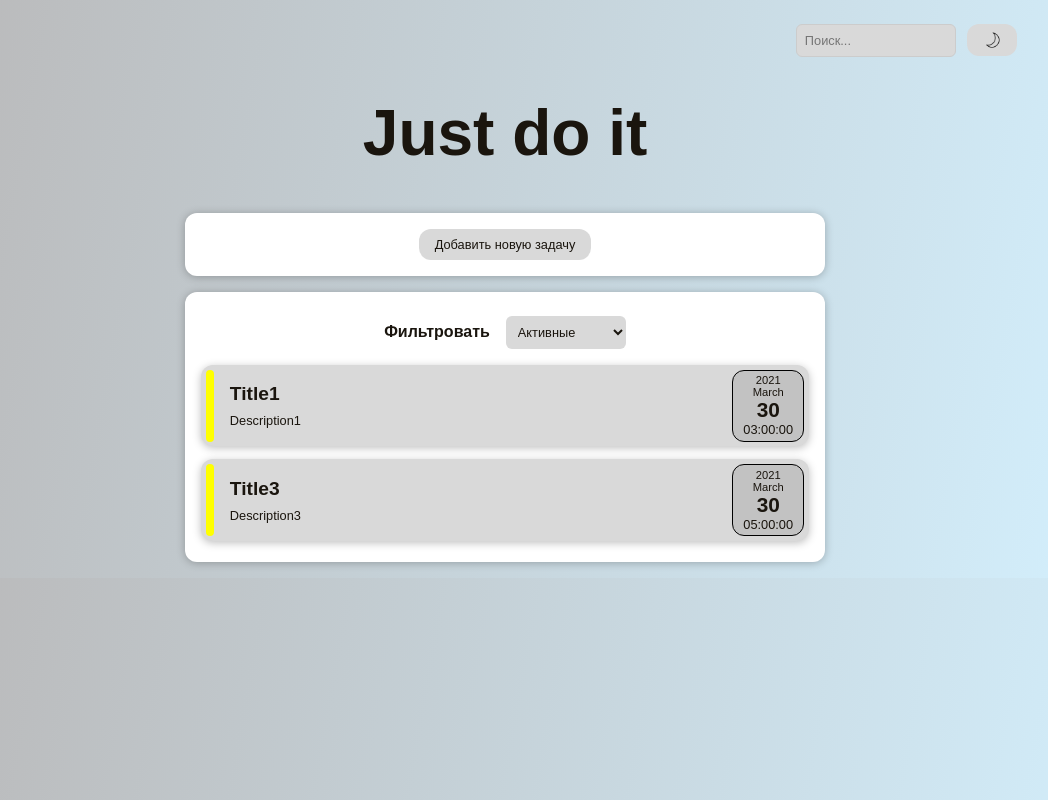
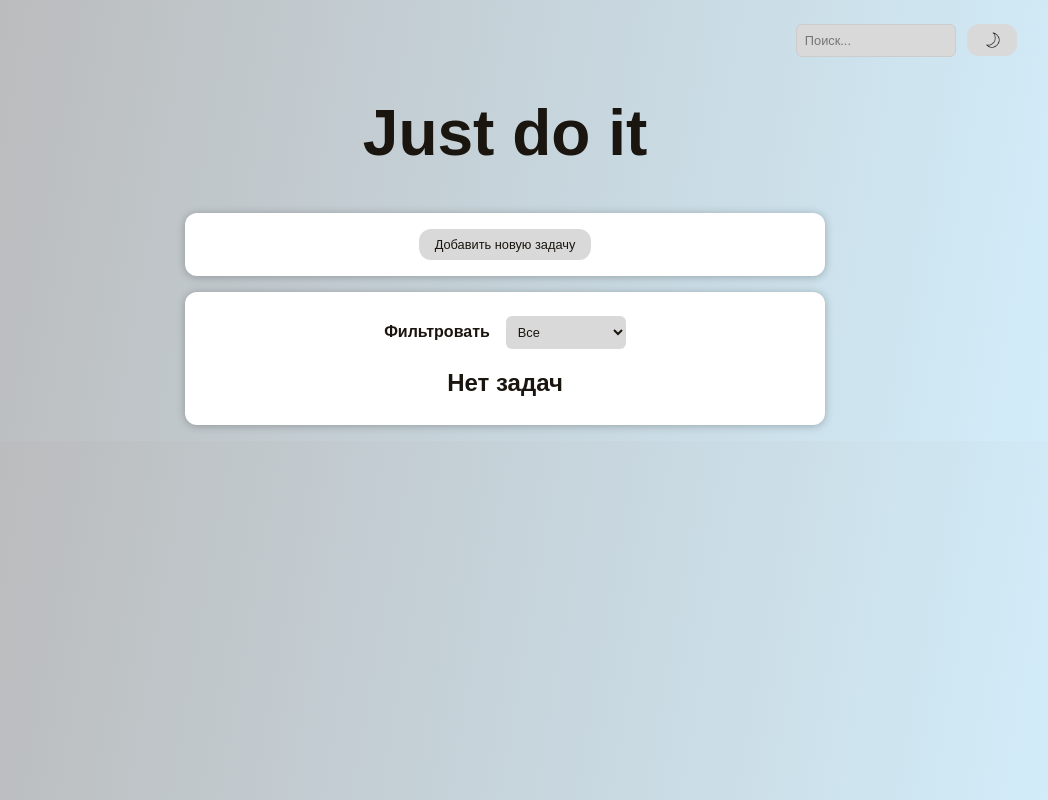
Before and after one commit to IgorLapuzo/Aston-todo, a React (Create React App) app: page / in a window 1280 px wide. Shown: the whole page, without its empty margins (135-1183 px from the left). Built offline with nearby package versions, Linux system fonts and the light colour scheme.

Commit message:
added loading data from local storage

```diff
--- a/src/App.js
+++ b/src/App.js
@@ -5,42 +5,11 @@ import NewTask from './components/NewTask/NewTask';
 import ModalView from './components/UI/ModalView';
 import { ThemeContext } from './context/ThemeContext'
 
-const DUMMY_TASKS = [
-  {
-    id: 1,
-    title: 'Title1',
-    description: 'Description1',
-    date: new Date(2021, 2, 30, 3, 0),
-    status: 'active'
-  },
-  {
-    id: 2,
-    title: 'Title2',
-    description: 'Description2',
-    date: new Date(2021, 2, 30, 4, 0),
-    status: 'finished'
-  },
-  {
-    id: 3,
-    title: 'Title3',
-    description: 'Description3',
-    date: new Date(2021, 2, 30, 5, 0),
-    status: 'active'
-  },
-  {
-    id: 4,
-    title: 'Title4',
-    description: 'Description4',
-    date: new Date(2021, 2, 30, 6, 0),
-    status: 'archives'
-  },
-]
-
 class App extends Component {
   constructor() {
     super();
     this.state={
-      tasks: DUMMY_TASKS,
+      tasks: [],
       theme: 'light',
       activeId: '',
       activeTitle: '',
@@ -49,7 +18,6 @@ class App extends Component {
       activeStatus: '',
       editTitleMode: false,
       editDescriptionMode: false,
-      editDateMode: false,
     }
   }
 
@@ -63,9 +31,25 @@ class App extends Component {
     this.setState({tasks: [...this.state.tasks, task]})
   };
 
+  componentDidMount() {
+    const getItems = JSON.parse(localStorage.getItem('tasks'), function(key, value) {
+      if (typeof value === 'string' && /^\d\d\d\d-\d\d-\d\dT\d\d:\d\d:\d\d.\d\d\dZ$/.test(value)) {
+        return new Date(value)
+      }
+      return value
+    }) || []
+    const localTheme = localStorage.getItem('theme') || 'light'
+    this.setState({
+      tasks: getItems,
+      theme: localTheme,
+    })
+  }
+
   componentDidUpdate(prevProps, prevState) {
     if (prevProps === this.props && prevState === this.state) return;
     document.body.dataset.theme = this.state.theme;
+    localStorage.setItem('tasks', JSON.stringify(this.state.tasks))
+    localStorage.setItem('theme', this.state.theme)
   }
 
   activeIdChangeHandler = (id) => {
@@ -90,6 +74,7 @@ class App extends Component {
         description: this.state.activeDescription,
         date: this.state.activeDate,
         status: this.state.activeStatus}],
+
       activeId: '',
       activeTitle: '',
       activeDescription: '',
@@ -97,7 +82,6 @@ class App extends Component {
       activeStatus: '',
 		})
   }
-
 
   deleteActiveTask = () => {
     this.setState({
--- a/src/components/Tasks/Tasks.js
+++ b/src/components/Tasks/Tasks.js
@@ -8,7 +8,7 @@ class Tasks extends Component {
   constructor() {
     super();
     this.state={
-      filteredGroup: 'active',
+      filteredGroup: 'all',
     }
   }
 
--- a/src/components/UI/Date.js
+++ b/src/components/UI/Date.js
@@ -1,11 +1,11 @@
 import classes from './Date.module.css';
 
 function Date(props) {
+
 	const month = props.date.toLocaleString('en-US', {month: 'long'});
 	const year = props.date.getFullYear();
 	const day = props.date.toLocaleString('en-US', {day: '2-digit'});
 	const time = props.date.toLocaleTimeString('en-GB');
-
 
 	return (
 		<div className={classes.date}>
```
